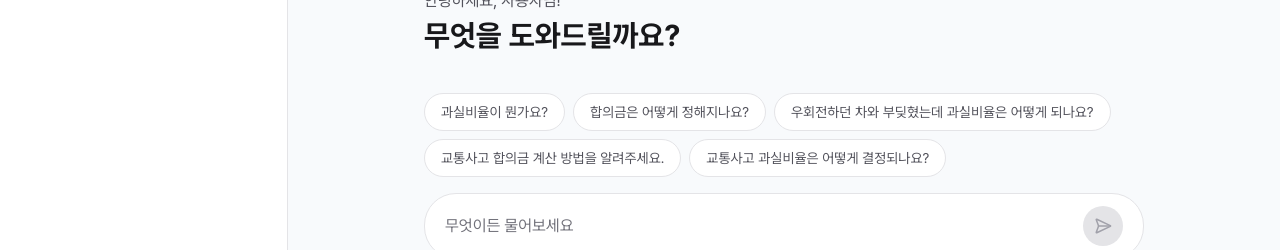
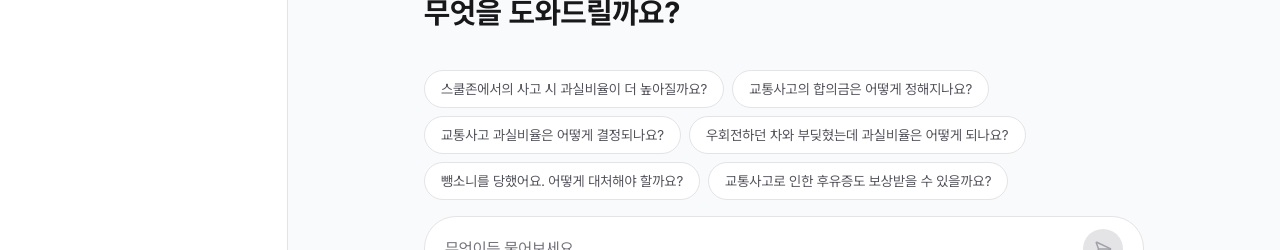
Before and after one commit to khk4912/frontend, a Next.js app: page / in a window 1280 px wide. Shown: the part 276-526 px from the top of the page. Built offline with nearby package versions, Linux system fonts and the light colour scheme; no server answers.

Commit message:
💬 chore: Update prompt suggestions

```diff
--- a/app/_components/StartChat.tsx
+++ b/app/_components/StartChat.tsx
@@ -9,11 +9,12 @@ import type { ChatInputBoxHandle } from './ChatInputBox'
 import PromptChip from './PromptChip'
 
 const promptSuggestions = [
-  '과실비율이 뭔가요?',
-  '합의금은 어떻게 정해지나요?',
+  '스쿨존에서의 사고 시 과실비율이 더 높아질까요?',
+  '교통사고의 합의금은 어떻게 정해지나요?',
+  '교통사고 과실비율은 어떻게 결정되나요?',
   '우회전하던 차와 부딪혔는데 과실비율은 어떻게 되나요?',
-  '교통사고 합의금 계산 방법을 알려주세요.',
-  '교통사고 과실비율은 어떻게 결정되나요?',
+  '뺑소니를 당했어요. 어떻게 대처해야 할까요?',
+  '교통사고로 인한 후유증도 보상받을 수 있을까요?',
 ]
 
 export default function StartChat () {
```
